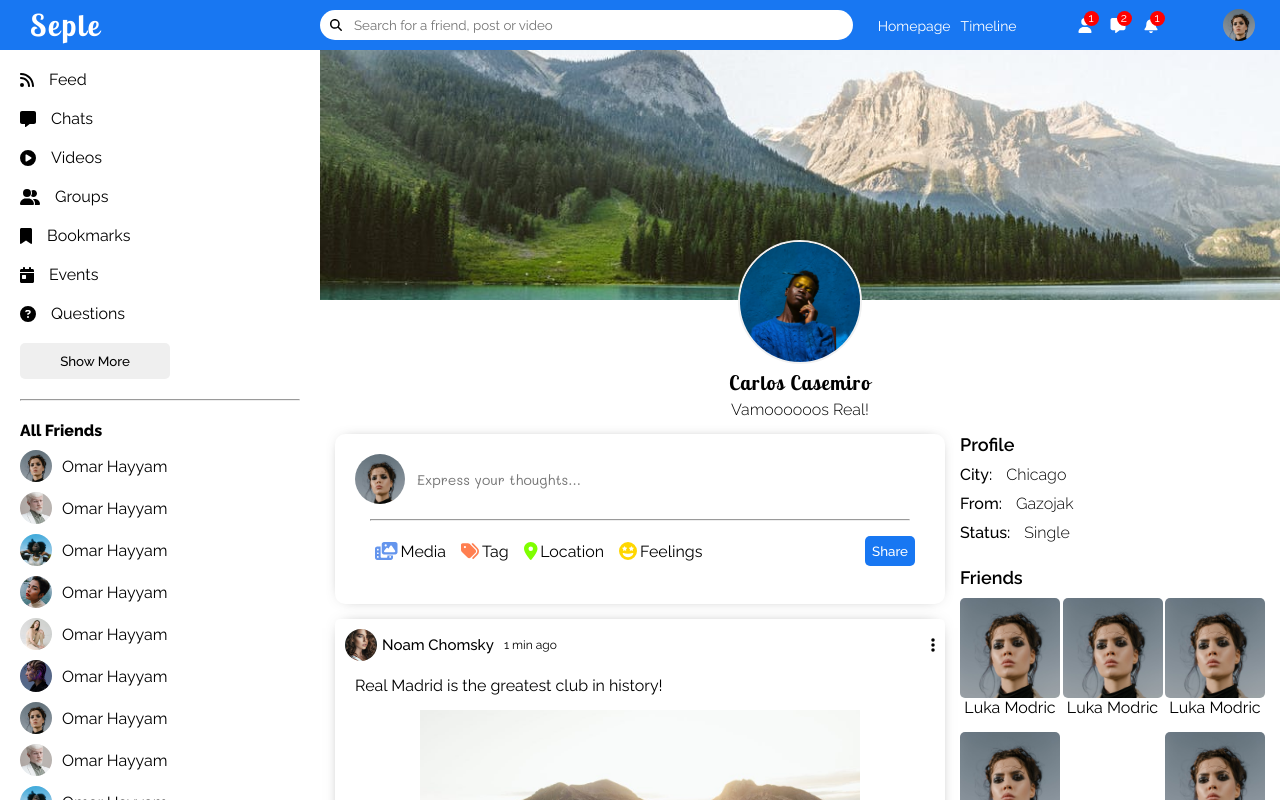
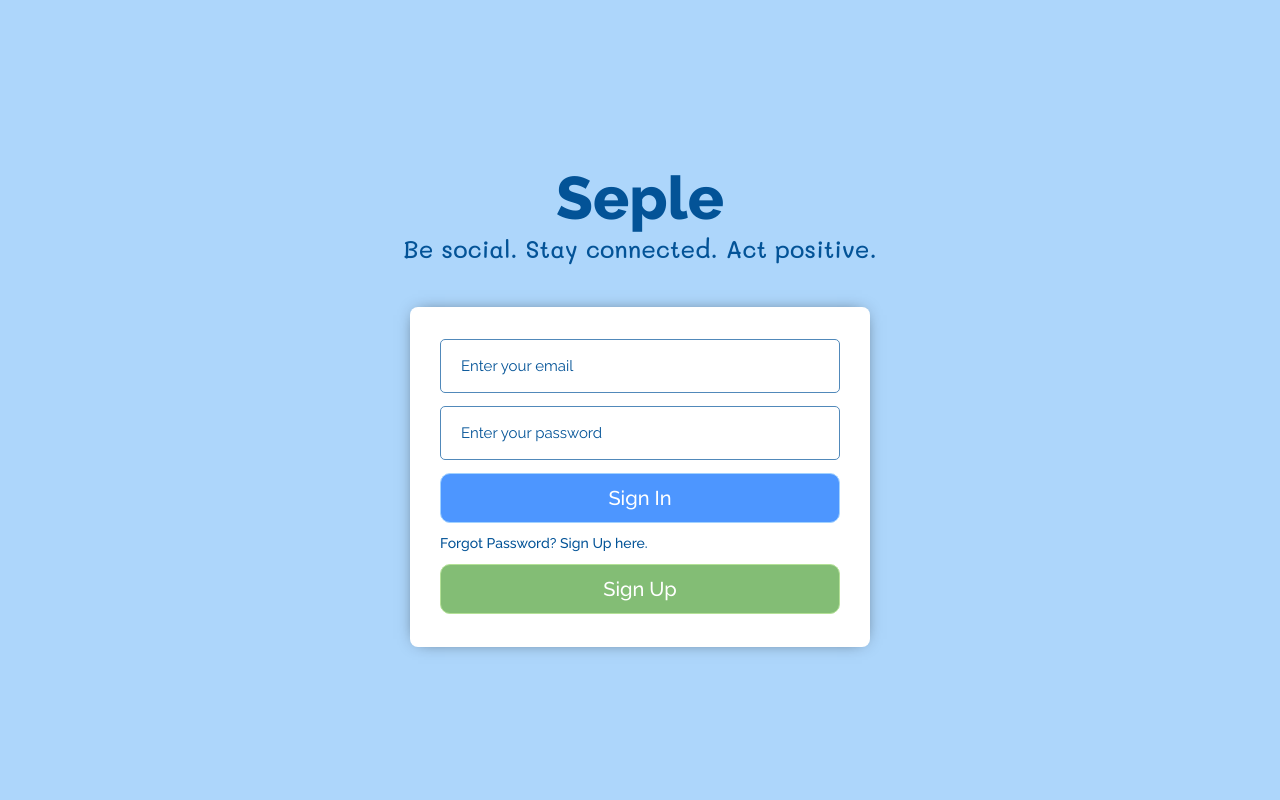
Before and after one commit to Arnazarov/seple, a React (Create React App) app in the folder frontend/: page / in a window 1280 px wide. Shown: the top 800 px of the page. Built offline with nearby package versions, Linux system fonts and the light colour scheme; the HTML template or start-up script is replaced by a standard one.

Commit message:
created login screen UI

```diff
--- a/frontend/src/App.jsx
+++ b/frontend/src/App.jsx
@@ -1,10 +1,11 @@
+import Login from './screens/Login/Login';
 import Home from './screens/Home/Home';
 import User from './screens/User/User';
 
 function App() {
   return (
     <div>
-      <User />
+      <Login />
     </div>
   );
 }
--- a/frontend/src/index.scss
+++ b/frontend/src/index.scss
@@ -24,6 +24,13 @@ $size-lg: 24px;
   flex-direction: $dir;
 }
 
+@mixin flexCustom($dir, $jc, $ai) {
+  display: flex;
+  justify-content: $jc;
+  align-items: $ai;
+  flex-direction: $dir;
+}
+
 @mixin imageContainer($w, $h) {
   width: $w * 1px;
   height: $h * 1px;
--- /dev/null
+++ b/frontend/src/screens/Login/Login.jsx
@@ -0,0 +1,35 @@
+import styles from './Login.module.scss';
+
+const Login = () => {
+  return (
+    <div className={styles.container}>
+      <div className={styles.wrapper}>
+        <div className={styles.left}>
+          <h3 className={styles.logo}>Seple</h3>
+          <span className={styles.desc}>
+            Be social. Stay connected. Act positive.
+          </span>
+        </div>
+        <div className={styles.right}>
+          <div className={styles.login}>
+            <input
+              className={styles.input}
+              type="email"
+              placeholder="Enter your email"
+            />
+            <input
+              className={styles.input}
+              type="text"
+              placeholder="Enter your password"
+            />
+            <button className={styles.btnLog}>Sign In</button>
+            <span className={styles.msg}>Forgot Password? Sign Up here.</span>
+            <button className={styles.btnReg}>Sign Up</button>
+          </div>
+        </div>
+      </div>
+    </div>
+  );
+};
+
+export default Login;
--- /dev/null
+++ b/frontend/src/screens/Login/Login.module.scss
@@ -0,0 +1,106 @@
+@import '../../index.scss';
+
+.container {
+  @include flexCenter(row, center);
+  width: 100vw;
+  height: 100vh;
+  background-color: #add6fb;
+
+  .wrapper {
+    width: 70%;
+    height: 70%;
+    display: flex;
+    flex-direction: column;
+
+    .left {
+      flex: 1;
+      @include flexCustom(column, center, center);
+
+      .logo {
+        font-size: 60px;
+        font-weight: 700;
+        color: #035397;
+      }
+
+      .desc {
+        text-align: center;
+        font-size: 24px;
+        font-weight: 500;
+        font-family: $Mali;
+        color: #035397;
+      }
+    }
+
+    .right {
+      flex: 2;
+      @include flexCustom(column, flex-start, center);
+
+      .login {
+        @include flexCustom(column, space-evenly, stretch);
+        height: 300px;
+        width: 400px;
+        padding: 20px 30px;
+        background-color: #fff;
+        border-radius: 8px;
+        -webkit-box-shadow: 0px 0px 17px -8px rgba(0, 0, 0, 0.84);
+        box-shadow: 0px 0px 17px -8px rgba(0, 0, 0, 0.84);
+
+        @media screen and (max-width: 470px) {
+          width: auto;
+        }
+        .input {
+          height: 50px;
+          border-radius: 5px;
+          border: 0.7px solid #5189ba;
+          font-size: 15px;
+          padding-left: 20px;
+
+          &:focus {
+            outline: none;
+          }
+
+          &::placeholder {
+            color: #035397;
+          }
+        }
+
+        .btnLog {
+          height: 50px;
+          border-radius: 10px;
+          border: 1px solid #a2d2ff;
+          background-color: #4d96ff;
+          color: white;
+          font-size: 20px;
+          font-weight: 500;
+          cursor: pointer;
+          &:hover {
+            background-color: #a2d2ff;
+            color: #035397;
+          }
+        }
+
+        .msg {
+          font-size: 14px;
+          font-weight: 500;
+          color: #035397;
+        }
+
+        .btnReg {
+          height: 50px;
+          padding: 0 20px;
+          border-radius: 10px;
+          border: 1px solid #b4e197;
+          background-color: #83bd75;
+          color: white;
+          font-size: 20px;
+          font-weight: 500;
+          cursor: pointer;
+          &:hover {
+            background-color: #b4e197;
+            color: #5eaf4a;
+          }
+        }
+      }
+    }
+  }
+}
```
